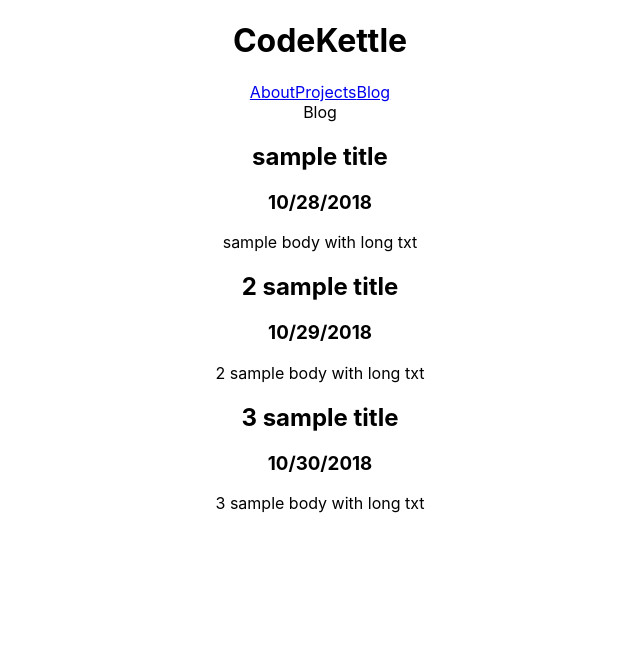
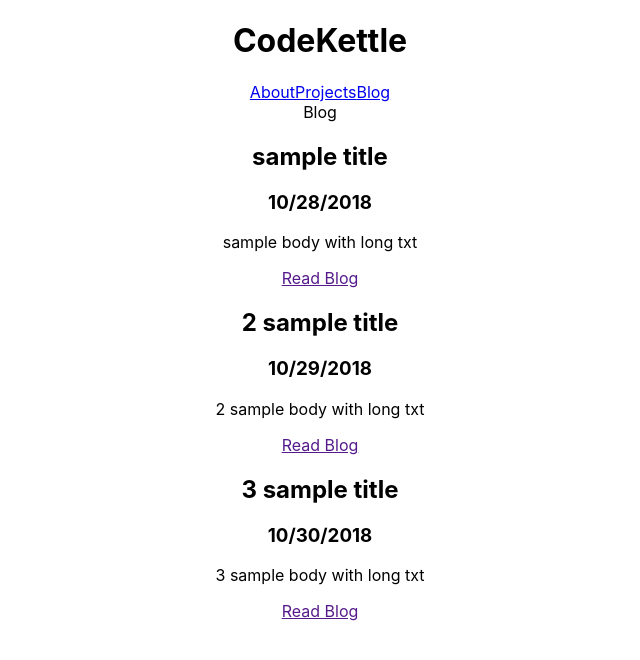
Before and after one commit to ashley3schultz/code-kettle, a React (Create React App) app: page /blog in a window 1280 px wide. Shown: the top 660 px of the page, without its empty margins (320-960 px from the left). Built offline with nearby package versions, Linux system fonts and the light colour scheme.

Commit message:
Add link tag to read blog

```diff
--- a/src/components/Blog.js
+++ b/src/components/Blog.js
@@ -8,6 +8,7 @@ const Blog = props => {
                     <h2>{blog.title}</h2>
                     <h3>{blog.date}</h3>
                     <p>{blog.body.substring(0,100)}</p>
+                    <a href={blog.url}>Read Blog</a>
                 </div>
             )}
         </div>
```
